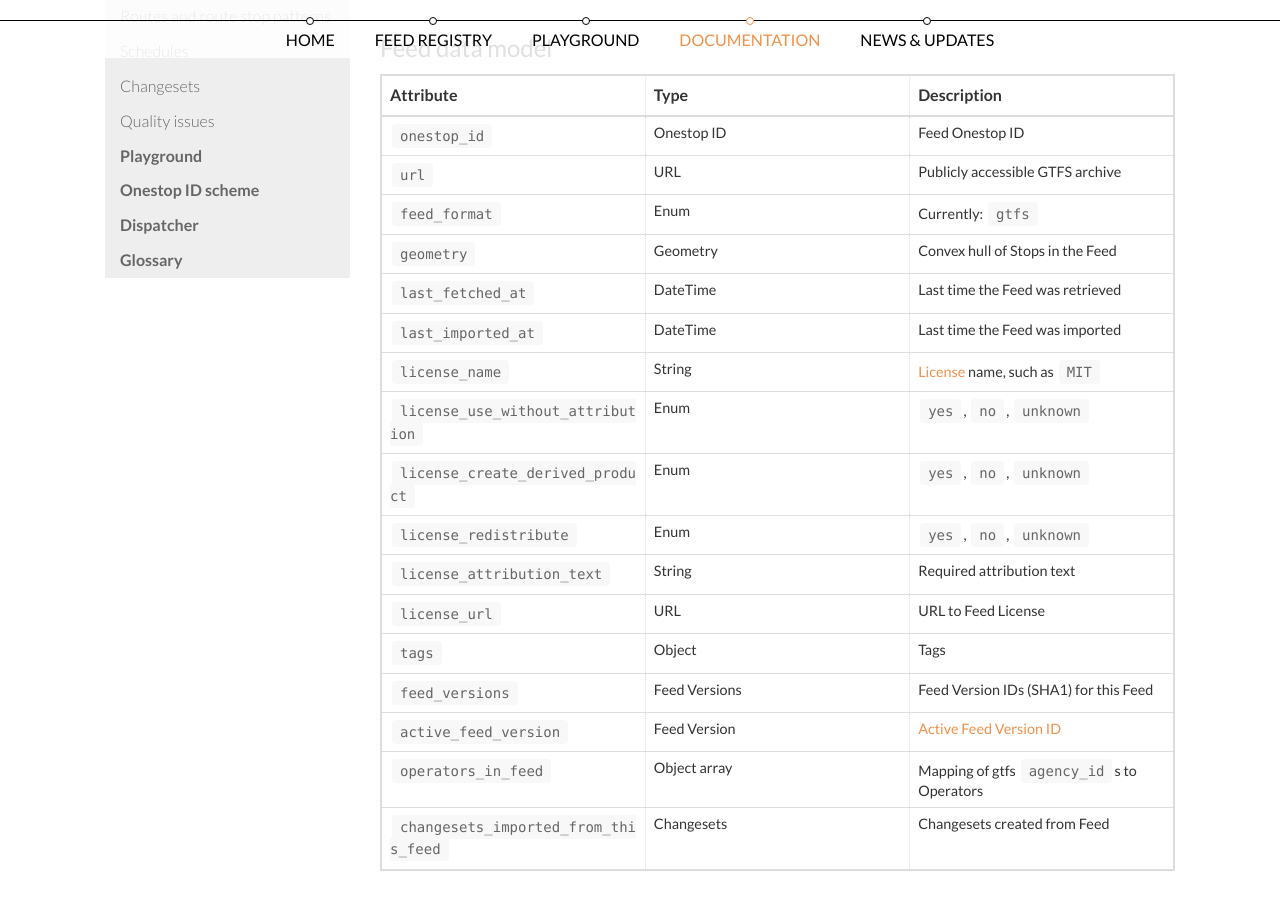
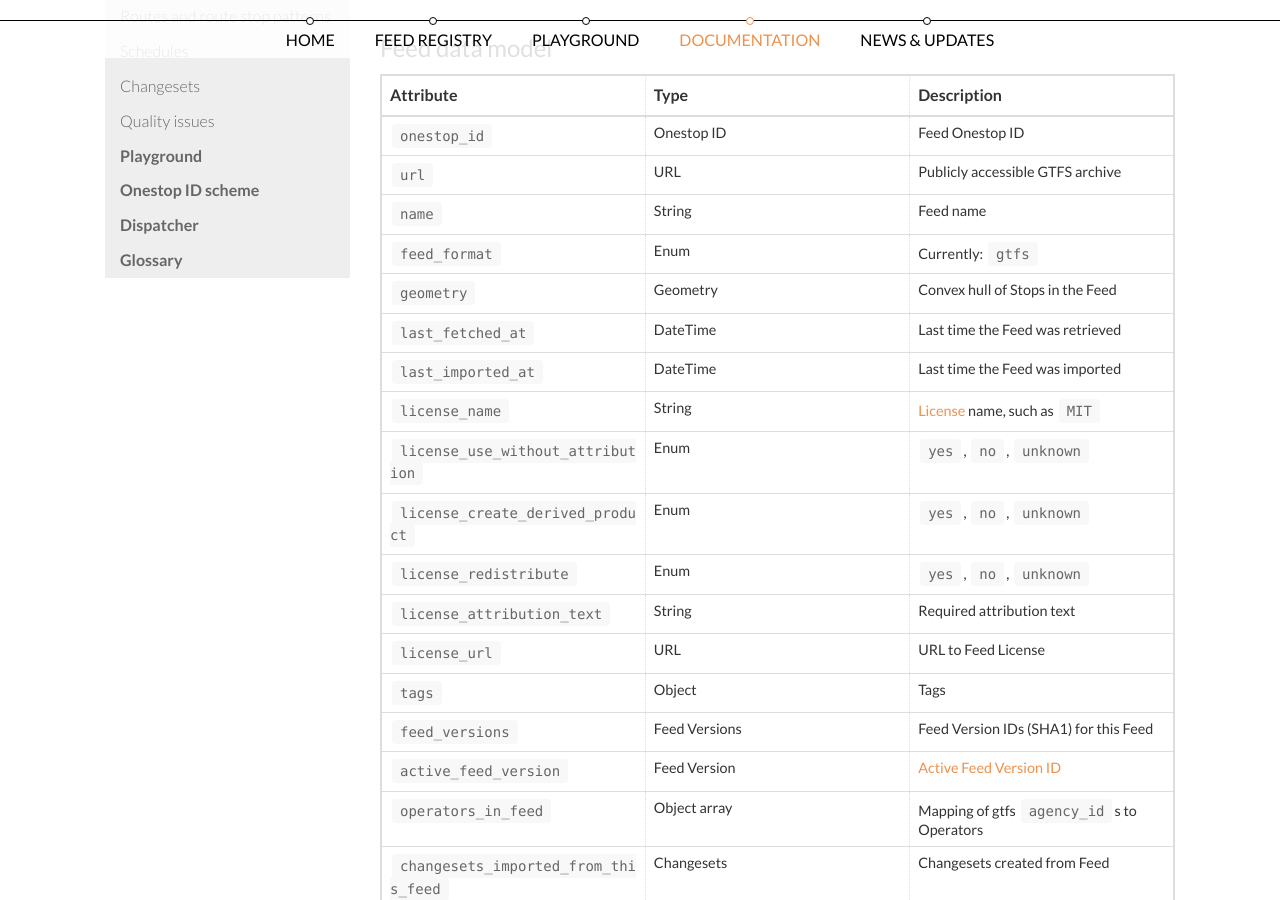
Before and after one commit to transitland/www-transit-land, a Jekyll site: the page built from documentation/datastore/feeds.md, in a window 1280 px wide and 900 px high, scrolled down 738 px. Built offline with Jekyll 4.4.1, drawn with Linux system fonts in a browser that asks for light colours; nearby versions of some CDN libraries.

Commit message:
Add name to Feed model

```diff
--- a/documentation/datastore/feeds.md
+++ b/documentation/datastore/feeds.md
@@ -15,6 +15,7 @@ A Feed represents a unique GTFS data source. Each Feed has a URL to a publicly a
 |-----------------------|--------------|----------------------------------|
 | `onestop_id`          | Onestop ID   | Feed Onestop ID                  |
 | `url`                 | URL          | Publicly accessible GTFS archive |
+| `name`                | String       | Feed name                        |
 | `feed_format`         | Enum         | Currently: `gtfs`                |
 | `geometry`            | Geometry     | Convex hull of Stops in the Feed |
 | `last_fetched_at`     | DateTime     | Last time the Feed was retrieved |
```
